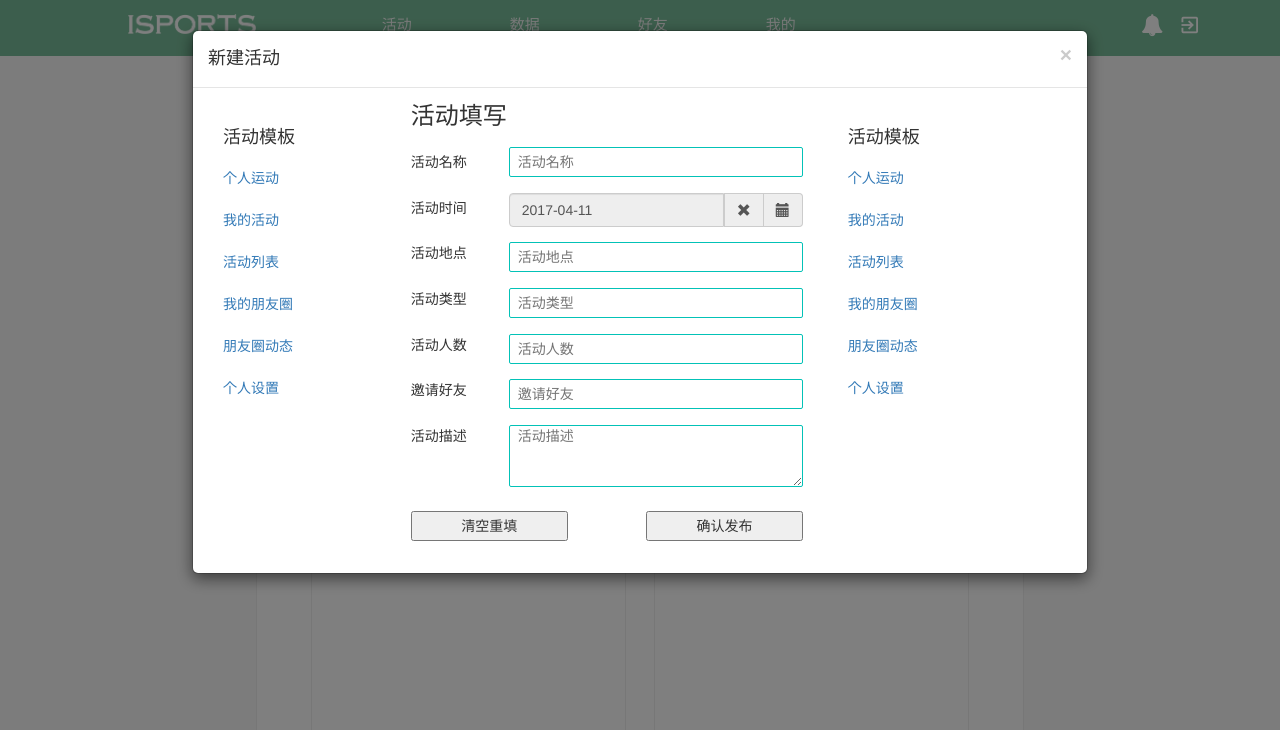
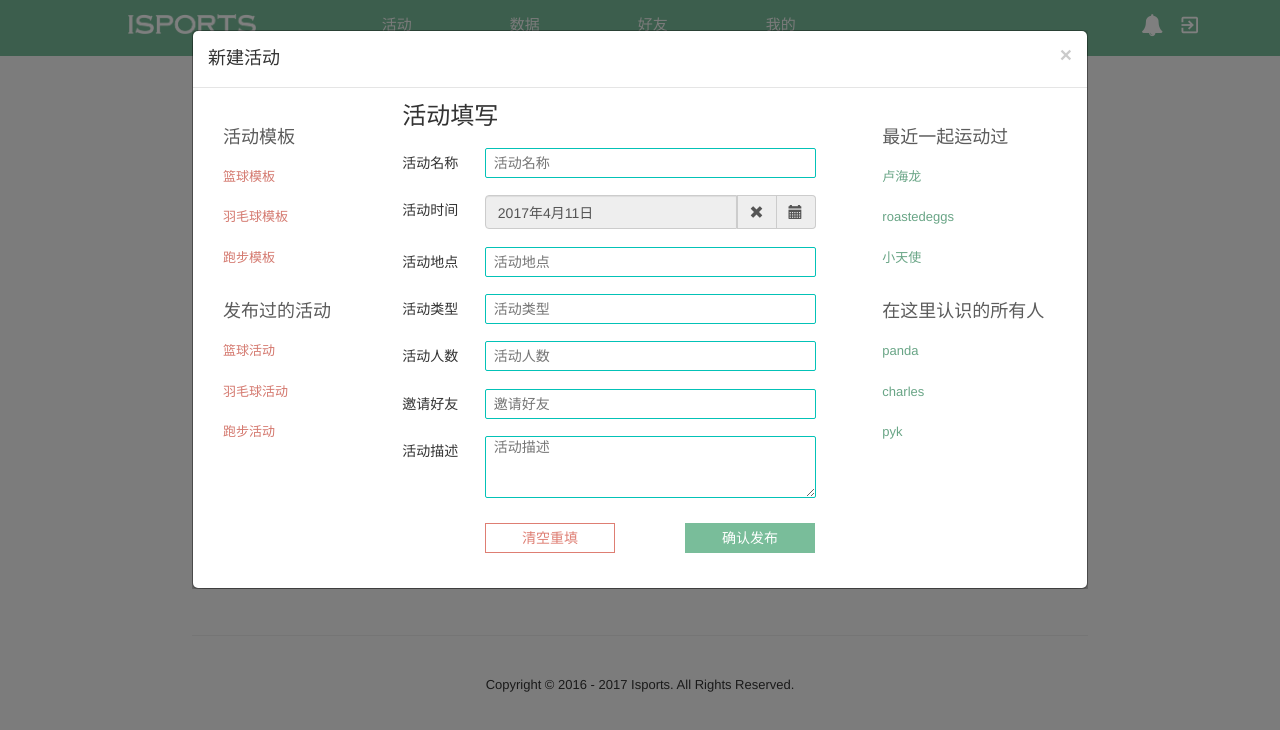
Before and after one commit to CCharlesMeng/isports, a plain HTML site: page act_tmp.html in a window 1280 px wide. Both pictures are taken after a click on the button "+ 发布活动". Drawn offline with nearby package versions, Linux system fonts and the light colour scheme.

Commit message:
finish add activity

```diff
--- a/act_tmp.html
+++ b/act_tmp.html
@@ -22,6 +22,7 @@
     <script type="text/javascript" src="time/js/bootstrap-datetimepicker.js" charset="UTF-8"></script>
     <script src="https://cdn.bootcss.com/bootstrap/3.3.7/js/bootstrap.min.js"
             integrity="sha384-Tc5IQib027qvyjSMfHjOMaLkfuWVxZxUPnCJA7l2mCWNIpG9mGCD8wGNIcPD7Txa" crossorigin="anonymous"></script>
+    <script type="text/javascript" src="js/p-act.js" charset="UTF-8"></script>
 </head>
 <body>
 <div class="container" id="navigationBar" role="navigation">
@@ -63,7 +64,7 @@
 <!--小三角结束，正文开始-->
 
 <div class="all-elements">
-    <div class="activity-holder">
+    <div class="activity-holder" id="all">
         <!--上面的那三个按钮-->
         <div class="activity-btn-holder">
             <button class="activity-est activity-btn-selected" id="newestBtn" onclick="activeBtn(this)" active="true">最新</button>
@@ -106,9 +107,6 @@
                 <p>评论</p>
             </div>
         </div>
-        <div class="per-activity"></div>
-        <div class="per-activity"></div>
-        <div class="per-activity"></div>
     </div>
     <div class="footer">
         <div class="decoration-center"></div>
@@ -118,12 +116,11 @@
     </div>
 </div>
 
-
 <div class="modal fade" id="myModal" tabindex="-1" role="dialog" aria-labelledby="myModalLabel" aria-hidden="true">
     <div class="modal-dialog">
         <div class="modal-content">
             <div class="modal-header">
-                <button type="button" class="close" data-dismiss="modal" aria-hidden="true">
+                <button type="button" class="close" data-dismiss="modal" id="close" aria-hidden="true">
                     &times;
                 </button>
                 <h4 class="modal-title" id="myModalLabel">
@@ -135,21 +132,22 @@
                     <div class="column column-1">
                         <ul class="nav nav-pills nav-stacked" role="tablist">
                             <h4 class="title1">活动模板</h4>
-                            <li role="presentation" class="nonactive"><a href="sports.html">个人运动</a></li>
-                            <li role="presentation" class="nonactive"><a href="myactivity.html">我的活动</a></li>
-                            <li role="presentation" class="nonactive"><a href="activity.html">活动列表</a></li>
-                            <li role="presentation" class="nonactive"><a href="blog.html">我的朋友圈</a></li>
-                            <li role="presentation" class="nonactive"><a href="friend.html">朋友圈动态</a></li>
-                            <li role="presentation" class="nonactive"><a href="setting.html">个人设置</a></li>
+                            <li role="presentation" class="nonactive item"><a href="#" class="link1" onclick="model(1)">篮球模板</a></li>
+                            <li role="presentation" class="nonactive item"><a href="#" class="link1" onclick="model(2)">羽毛球模板</a></li>
+                            <li role="presentation" class="nonactive item"><a href="#" class="link1" onclick="model(3)">跑步模板</a></li>
+                            <h4 class="title1">发布过的活动</h4>
+                            <li role="presentation" class="nonactive item"><a href="#" class="link1" onclick="model(4)">篮球活动</a></li>
+                            <li role="presentation" class="nonactive item"><a href="#"class="link1" onclick="model(5)">羽毛球活动</a></li>
+                            <li role="presentation" class="nonactive item"><a href="#" class="link1" onclick="model(6)">跑步活动</a></li>
                         </ul>
                     </div>
                     <div class="column column-2">
                         <div class="row">
                         <h3 class="title2">活动填写</h3>
                         <div class="subtitle">活动名称</div>
-                        <input type="text" class="normal-input input1" placeholder="活动名称" autofocus="autofocus">
+                        <input type="text" class="normal-input input1" id="title" placeholder="活动名称" autofocus="autofocus">
                         <div class="subtitle">活动时间</div>
-                            <div class="input-group date form_date col-md-5 input1" style="float: right;border: 0;height:30px" data-date="" data-date-format="yyyy-mm-dd" data-link-field="dtp_input2" data-link-format="yyyy-mm-dd">
+                            <div class="input-group date form_date col-md-5 input1" style="float: left;border: 0;height:30px" data-date="" data-date-format="yyyy年m月d日" data-link-field="dtp_input2" data-link-format="yyyy-mm-dd">
                                 <input class="form-control" id="date" size="16" type="text" value="" readonly>
                                 <span class="input-group-addon"><span class="glyphicon glyphicon-remove"></span></span>
                                 <span class="input-group-addon"><span class="glyphicon glyphicon-calendar"></span></span>
@@ -168,42 +166,37 @@
                                     forceParse: 0
                                 });
                                 var date = new Date();
-                                var seperator1 = "-";
                                 var month = date.getMonth() + 1;
                                 var strDate = date.getDate();
-                                if (month >= 1 && month <= 9) {
-                                    month = "0" + month;
-                                }
-                                if (strDate >= 0 && strDate <= 9) {
-                                    strDate = "0" + strDate;
-                                }
-                                var currentdate = date.getFullYear() + seperator1 + month + seperator1 + strDate;
+                                var currentdate = date.getFullYear() + '年' + month + '月' + strDate+'日';
                                 document.getElementById("date").value=currentdate;
                             </script>
                         <div class="subtitle">活动地点</div>
-                        <input type="text" class="normal-input input1" placeholder="活动地点">
+                        <input type="text" class="normal-input input1" id="spot" placeholder="活动地点">
                         <div class="subtitle">活动类型</div>
-                        <input type="text" class="normal-input input1" placeholder="活动类型">
+                        <input type="text" class="normal-input input1" id="type" placeholder="活动类型">
                         <div class="subtitle">活动人数</div>
-                        <input type="text" class="normal-input input1" onkeyup="this.value=this.value.replace(/\D/g,'')" placeholder="活动人数">
+                        <input type="text" class="normal-input input1" id="people" onkeyup="this.value=this.value.replace(/\D/g,'')" placeholder="活动人数">
                         <div class="subtitle">邀请好友</div>
-                        <input type="text" class="normal-input input1" placeholder="邀请好友">
+                        <input type="text" class="normal-input input1" id="invite" placeholder="邀请好友">
                         <div class="subtitle">活动描述</div>
-                        <textarea type="text" class="normal-input input2" placeholder="活动描述" rows="3"></textarea>
+                        <textarea type="text" class="normal-input input2" id="describe" placeholder="活动描述" rows="3"></textarea>
                         </div>
                         <div class="line"></div>
-                        <button class="normal-button-green button1">清空重填</button>
-                        <button class="normal-button-green button2">确认发布</button>
+                        <div class="subtitle"></div>
+                        <button class="normal-button orange-border-btn button1" onclick="clean()">清空重填</button>
+                        <button class="normal-button green-btn button2" onclick="submit()">确认发布</button>
                     </div>
                     <div class="column column-3">
                         <ul class="nav nav-pills nav-stacked" role="tablist">
-                            <h4 class="title1">活动模板</h4>
-                            <li role="presentation" class="nonactive"><a href="sports.html">个人运动</a></li>
-                            <li role="presentation" class="nonactive"><a href="myactivity.html">我的活动</a></li>
-                            <li role="presentation" class="nonactive"><a href="activity.html">活动列表</a></li>
-                            <li role="presentation" class="nonactive"><a href="blog.html">我的朋友圈</a></li>
-                            <li role="presentation" class="nonactive"><a href="friend.html">朋友圈动态</a></li>
-                            <li role="presentation" class="nonactive"><a href="setting.html">个人设置</a></li>
+                            <h4 class="title1">最近一起运动过</h4>
+                            <li role="presentation" class="nonactive item"><a href="#" class="link" onclick="add(1)">卢海龙</a></li>
+                            <li role="presentation" class="nonactive item"><a href="#" class="link" onclick="add(2)">roastedeggs</a></li>
+                            <li role="presentation" class="nonactive item"><a href="#" class="link" onclick="add(3)">小天使</a></li>
+                            <h4 class="title1">在这里认识的所有人</h4>
+                            <li role="presentation" class="nonactive item"><a href="#" class="link" onclick="add(4)">panda</a></li>
+                            <li role="presentation" class="nonactive item"><a href="#" class="link" onclick="add(5)">charles</a></li>
+                            <li role="presentation" class="nonactive item"><a href="#" class="link" onclick="add(6)">pyk</a></li>
                         </ul>
                     </div>
                 </div>
--- a/js/p-act.js
+++ b/js/p-act.js
@@ -1,12 +1,98 @@
-/**
- * Created by 云奎 on 2016/10/19.
- */
-$(window).on("load resize",function(){
-    var h=window.innerHeight||document.body.clientHeight||document.documentElement.clientHeight;
-    $("#sidebar").css("height",h-15);
-    $(".panel1").css("height",h*0.191);
-    $("#sum").css("height",h*0.382+15);
-    $("#all").css("height",h*0.809-30);
-    var w=$(window).width();
-    $(".container").css("width",w);
-});
+function model(c){
+    var t='', s='', tp='', i='',d='';
+    if(c==1){
+        t='灌篮高手'; s='鼓楼校区体育馆'; tp='篮球活动';
+        d='学习了一整周，一起去体育馆打球，放松心情吧';
+    }else if(c==2){
+        t='羽毛球'; s='鼓楼校区体育馆'; tp='羽毛球活动';
+        d='学习了一整周，一起去体育馆打球，放松心情吧';
+    }else if(c==3){
+        t='奔跑吧，兄弟'; s='鼓楼校区操场'; tp='跑步活动';
+        d='"好雨知时节，当春乃发生"，周末是难得的晴天，去操场一起运动吧';
+    }else if(c==4){
+        t='打篮球'; s='鼓楼校区体育馆'; tp='篮球活动'; i='卢海龙;roastedeggs;小天使;';
+        d='学习了一整周，一起去体育馆打球，放松心情吧';
+    }else if(c==5){
+        t='羽毛球活动'; s='鼓楼校区体育馆'; tp='羽毛球活动'; i='卢海龙;roastedeggs;小天使;';
+        d='学习了一整周，一起去体育馆打球，放松心情吧';
+    }else{
+        t='奔跑吧，兄弟'; s='鼓楼校区操场'; tp='跑步活动';i='卢海龙;roastedeggs;小天使;';
+        d='"好雨知时节，当春乃发生"，周末是难得的晴天，去操场一起运动吧';
+    }
+    document.getElementById("title").value=t;
+    document.getElementById("spot").value=s;
+    document.getElementById("type").value=tp;
+    if(i!='')
+        document.getElementById("invite").value=i;
+    document.getElementById("describe").value=d;
+}
+function add(c){
+    if(c==1){
+        document.getElementById("invite").value+='卢海龙;';
+    }else if(c==2){
+        document.getElementById("invite").value+='roastedeggs;';
+    }else if(c==3){
+        document.getElementById("invite").value+='小天使;';
+    }else if(c==4){
+        document.getElementById("invite").value+='panda;';
+    }else if(c==5){
+        document.getElementById("invite").value+='charles;';
+    }else{
+        document.getElementById("invite").value+='pyk;';
+    }
+}
+function clean(){
+    document.getElementById("title").value='';
+    document.getElementById("spot").value='';
+    document.getElementById("type").value='';
+    document.getElementById("people").value='';
+    document.getElementById("invite").value='';
+    document.getElementById("describe").value='';
+}
+function submit(){
+    var t = document.getElementById("title").value;
+    var d = document.getElementById("date").value;
+    var s = document.getElementById("spot").value;
+    var tp = document.getElementById("type").value;
+    var p = document.getElementById("people").value;
+    var i = document.getElementById("invite").value;
+    var de = document.getElementById("describe").value;
+
+    var all = document.getElementById("all");
+    var per = document.createElement("div");
+    per.setAttribute("class","per-activity");
+    var head = document.createElement("div");
+    head.setAttribute("class","activity-head-holder");
+    head.innerHTML="<h1>"+t+"</h1><h4><span>1/"+p+"</span> 人参与</h4>";
+    per.appendChild(head);
+
+    var address = document.createElement("div");
+    address.setAttribute("class","activity-time-address-holder");
+    address.innerHTML="<h1><i class='fa-fa fa-clock-o'></i>"+d.substring(5,10)+"</h1>"+
+    "<h1><i class='material-icons small-icon'>location_on</i>"+s+"</h1> ";
+    per.appendChild(address);
+
+    var photo = document.createElement("div");
+    photo.setAttribute("class","photo-holder");
+    photo.innerHTML="<span class='photo-item'> <img src='images/basketball.png'> <span class='icover'></span> </span>"+
+        "<span class='photo-item'> <img src='images/soccer.png'> <span class='icover'></span> </span>"+
+        "<span class='photo-item'> <img src='images/tennis.png'> <span class='icover'></span> </span> ";
+    per.appendChild(photo);
+
+    var activity = document.createElement("div");
+    activity.setAttribute("class","activity-description");
+    activity.innerHTML="<p>"+de+"</p>";
+    per.appendChild(activity);
+
+    var comment = document.createElement("div");
+    comment.setAttribute("class","per-activity-footer");
+    comment.innerHTML="<h5 class='per-activity-footer-h5-none text-hide' >加入他们</h5>"+
+    "<i class='fa-fa fa-heart-o-grey' onmouseover='changeToColor(this)' onmouseout='changeToGrey(this)' ></i><p>评论</p>";
+    per.appendChild(comment);
+    var c = all.children;
+    all.insertBefore(per,c[1]);
+
+    var btn = document.getElementById("close");
+    btn.click();
+    clean();
+}
--- a/style/p-act.css
+++ b/style/p-act.css
@@ -1,17 +1,21 @@
-.modal-dialog{  width: 70%}
+.modal-dialog{  width: 70%;overflow-y:hidden}
 .container{  padding:0;  padding-bottom: 2%;  max-width: 100%;  max-height: 100%;}
 .modal-header{margin: 0}
 .modal-body{margin: 0}
 .column{float: left}
-.column-1{width: 20%}
-.column-2{width: 50%;padding-left: 30px;padding-right: 10px}
-.column-3{width: 30%;padding-left: 20px;}
+.column-1{width: 19%}
+.column-2{width: 55%;padding-left: 30px;padding-right: 10px}
+.column-3{width: 26%;padding-left: 20px;}
 .subtitle{float:left;width: 15%;vertical-align: middle;margin: 2%;margin-left: 0;padding-top: 5px;height:30px}
-.input1{float:right;width: 75%;height: 30px;margin: 2%;margin-right:0;border: solid 1px #03c2b7  }
-.input2{float:right;width: 75%;margin: 2%;margin-right:0;border: solid 1px #03c2b7  }
+.input1{float:left;width: 76%;height: 30px;margin: 2%;margin-right:0;border: solid 1px #03c2b7  }
+.input2{float:left;width: 76%;margin: 2%;margin-right:0;border: solid 1px #03c2b7  }
 .row{width: 100%;height: 100%;margin: 0}
 .line{width: 100%;height: 1px}
-.button1{float:left;width: 40%;height: 30px;margin-left: 0;margin-top: 15px}
-.button2{float:right;width: 40%;height: 30px;margin-top: 15px}
-.title1{margin-top: 25px;margin-left: 15px}
+.button1{float:left;width: 30%;height: 30px;margin-left: 2%;margin-top: 15px}
+.button2{float:right;width: 30%;height: 30px;margin-top: 15px;margin-right:22px;}
+.title1{margin-top: 25px;margin-left: 15px;color: #5c5c5c
+}
 .title2{margin-top: 0}
+.item{font-size: small;  }
+.link{  color: #69a586  }
+.link1{color: #d4786e  }
```
